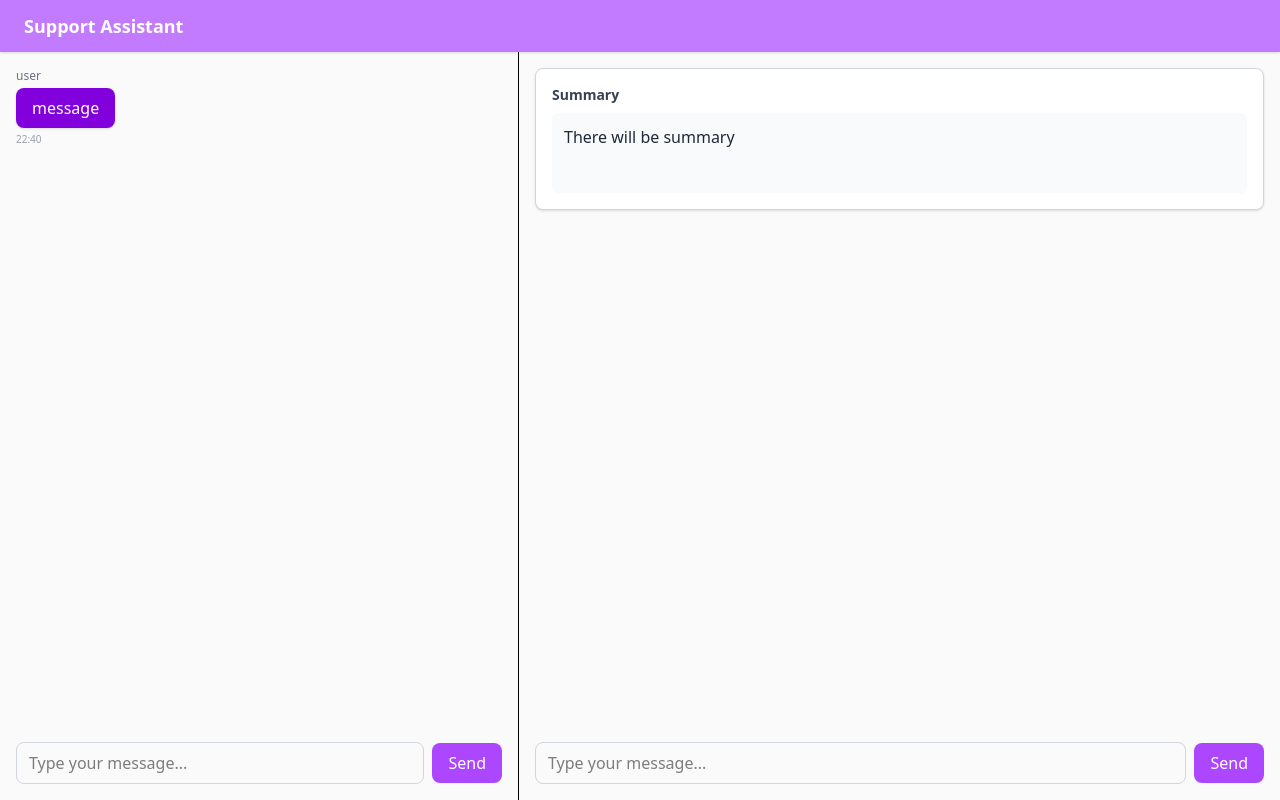
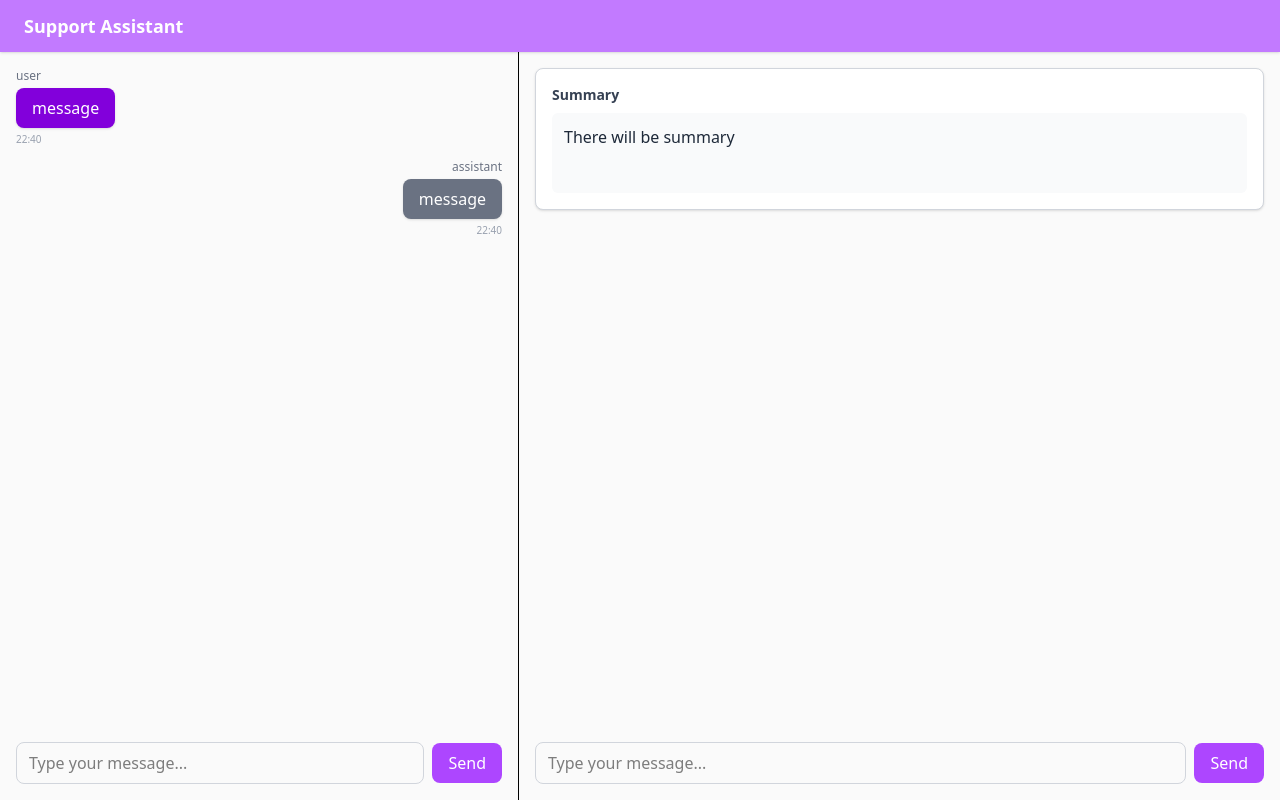
Before and after one commit to vladafursa/smart_assistant, a React app in the folder frontend/frontend/: page / in a window 1280 px wide. Built offline with nearby package versions, Linux system fonts and the light colour scheme; the HTML template or start-up script is replaced by a standard one.

Commit message:
transferred example messages to array

```diff
--- a/frontend/frontend/src/panels/UserPanel.jsx
+++ b/frontend/frontend/src/panels/UserPanel.jsx
@@ -1,11 +1,26 @@
 import Message from "../components/Message";
 import Form from "../components/Form";
+
+const chatMessages = [{
+  sender: "user",
+  message: "message"
+},
+{
+  sender: "assistant",
+  message: "message"
+}];
+
+const chatMessageComponents = chatMessages.map((chatMessage)=>{
+  return(
+     <Message sender={chatMessage.sender}
+     text={chatMessage.message} />
+  );
+});
 
 const UserPanel = ({ message }) => {
   return (
     <div className="flex flex-col h-full">
-      <Message sender="user" text={message} />
-
+      {chatMessageComponents}
       <div className="mt-auto">
         <Form />
       </div>
```
